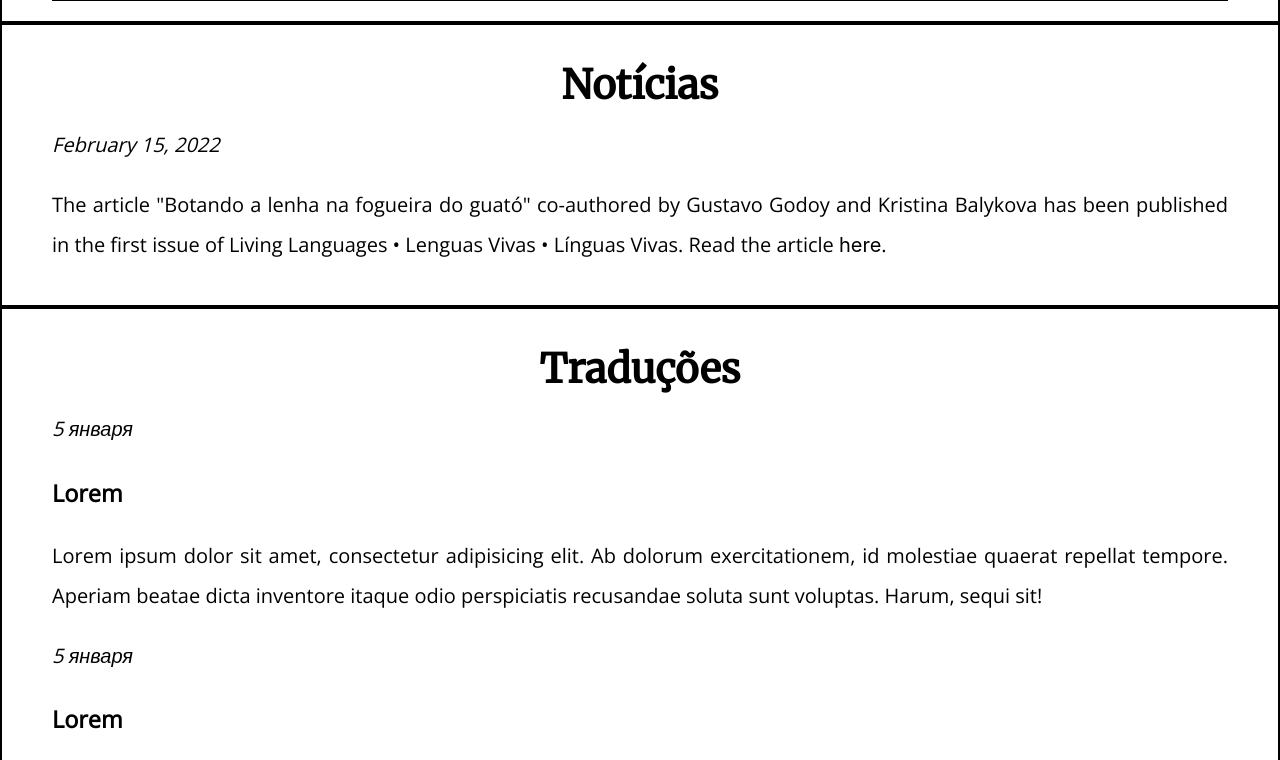
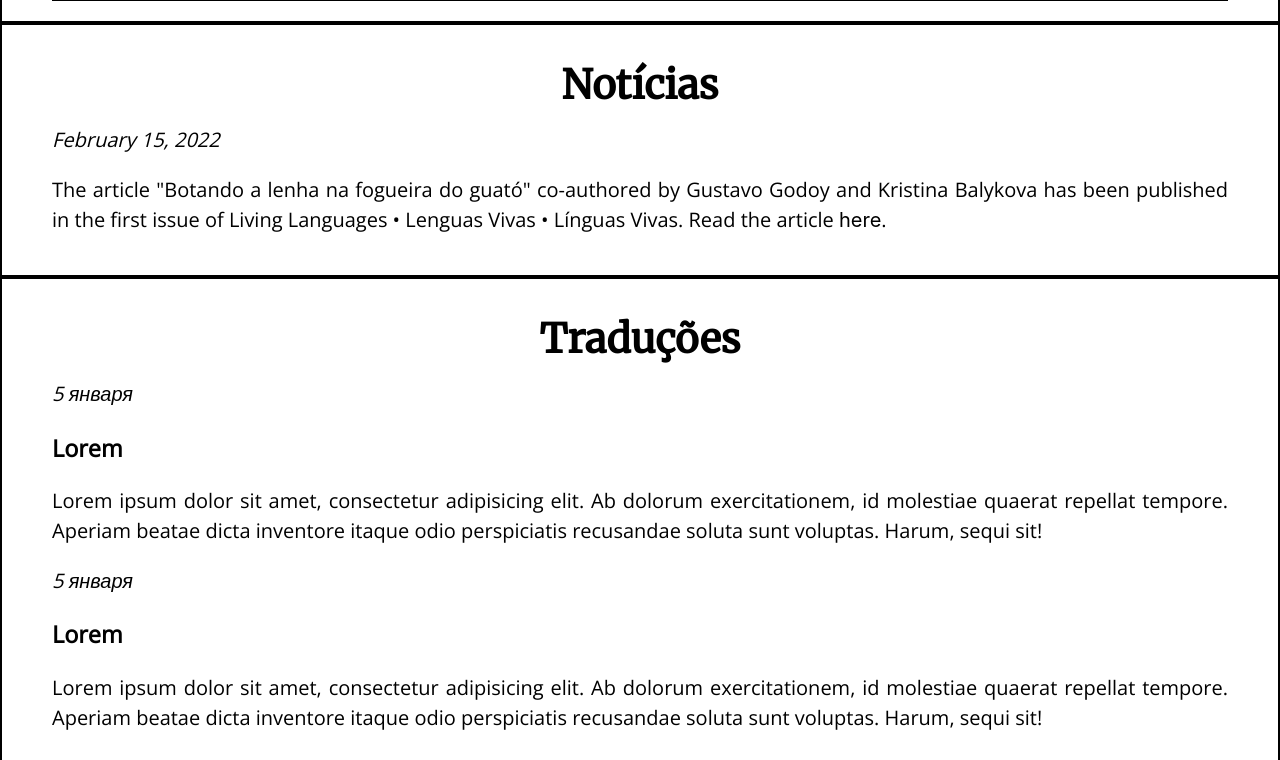
Before and after one commit to IlyaBalykov/landing-page-kristina, a plain HTML site: page index.html in a window 1280 px wide. Shown: the part 1420-2180 px from the top of the page. Drawn offline with nearby package versions, Linux system fonts and the light colour scheme.

Commit message:
fix: line height

```diff
--- a/css/style.css
+++ b/css/style.css
@@ -199,7 +199,7 @@ body {
     font-style: normal;
     font-weight: normal;
     font-size: 20px;
-    line-height: 40px;
+    line-height: 30px;
     color: black;
     text-decoration: none;
 }
@@ -216,7 +216,7 @@ body {
     font-style: normal;
     font-weight: normal;
     font-size: 20px;
-    line-height: 40px;
+    line-height: 30px;
 }
 .news-date {
     font-style: italic;
```
